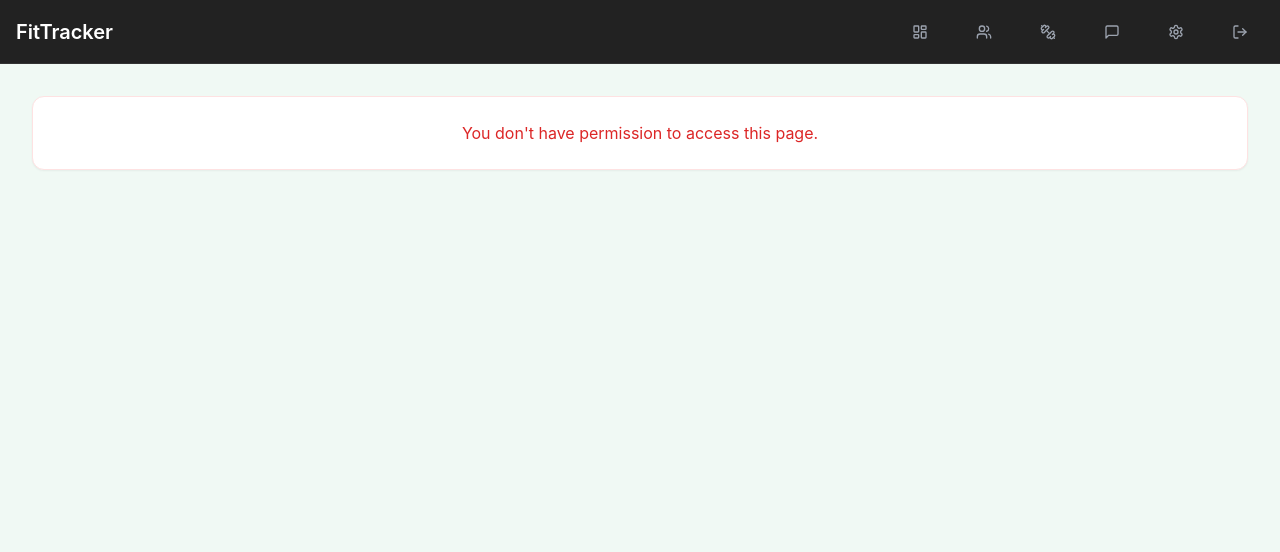
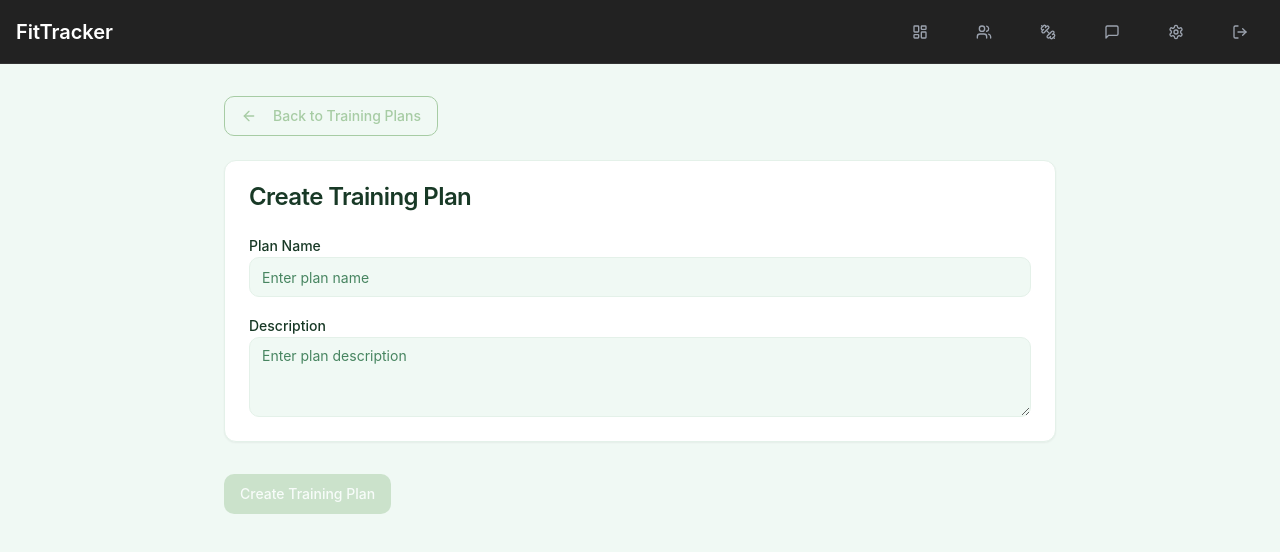
Before and after one commit to Piltoo/coachlink-journey, a React (Vite) app: page /nutrition-and-training/create-training-plan in a window 1280 px wide. Shown: the top 552 px of the page. Built offline with nearby package versions, Linux system fonts and the light colour scheme; no server answers; the database is empty.

Commit message:
Refactor: Create plan in new page
The "Create Plan" button will now open in a new page instead of a modal.

```diff
--- a/src/App.tsx
+++ b/src/App.tsx
@@ -17,6 +17,7 @@ import NutritionAndTraining from "@/pages/NutritionAndTraining";
 import Program from "@/pages/Program";
 import NewArrivals from "@/pages/NewArrivals";
 import CreateNutritionPlan from "@/pages/CreateNutritionPlan";
+import CreateTrainingPlan from "@/pages/CreateTrainingPlan";
 
 const queryClient = new QueryClient();
 
@@ -41,6 +42,7 @@ function App() {
               <Route path="/nutrition-and-training/*" element={<NutritionAndTraining />} />
               <Route path="/nutrition-and-training/create-nutrition-plan" element={<CreateNutritionPlan />} />
               <Route path="/nutrition-and-training/create-nutrition-plan/:planId" element={<CreateNutritionPlan />} />
+              <Route path="/nutrition-and-training/create-training-plan" element={<CreateTrainingPlan />} />
               <Route path="/nutrition-training/*" element={<Navigate to="/nutrition-and-training" replace />} />
               <Route path="/program/:programId" element={<Program />} />
               <Route path="*" element={<NotFound />} />
--- a/src/components/nutrition-training/TrainingPlansSection.tsx
+++ b/src/components/nutrition-training/TrainingPlansSection.tsx
@@ -1,14 +1,9 @@
 
 import { useState, useEffect } from "react";
 import { Button } from "@/components/ui/button";
-import { Dialog, DialogContent, DialogHeader, DialogTitle } from "@/components/ui/dialog";
-import { Input } from "@/components/ui/input";
-import { Label } from "@/components/ui/label";
-import { Textarea } from "@/components/ui/textarea";
-import { Plus, Search } from "lucide-react";
+import { Plus } from "lucide-react";
 import { useToast } from "@/hooks/use-toast";
 import { supabase } from "@/integrations/supabase/client";
-import { ScrollArea } from "@/components/ui/scroll-area";
 import { Card, CardHeader, CardTitle, CardDescription, CardContent } from "@/components/ui/card";
 import { TrainingPlanDetails } from "./TrainingPlanDetails";
 import { useNavigate } from "react-router-dom";
@@ -29,13 +24,7 @@ type Exercise = {
 export function TrainingPlansSection() {
   const navigate = useNavigate();
   const [trainingPlans, setTrainingPlans] = useState<any[]>([]);
-  const [showCreateDialog, setShowCreateDialog] = useState(false);
-  const [planName, setPlanName] = useState("");
-  const [planDescription, setPlanDescription] = useState("");
   const [selectedPlan, setSelectedPlan] = useState<any>(null);
-  const [exercises, setExercises] = useState<Exercise[]>([]);
-  const [searchTerm, setSearchTerm] = useState("");
-  const [selectedExercises, setSelectedExercises] = useState<Exercise[]>([]);
   const { toast } = useToast();
 
   useEffect(() => {
@@ -65,77 +54,11 @@ export function TrainingPlansSection() {
     }
   };
 
-  const handleCreatePlan = async () => {
-    try {
-      const { data: { user } } = await supabase.auth.getUser();
-      if (!user) throw new Error('No user found');
-
-      const { error } = await supabase
-        .from('training_plan_templates')
-        .insert([
-          {
-            coach_id: user.id,
-            name: planName,
-            description: planDescription,
-            exercises: selectedExercises.map(e => e.id),
-          }
-        ]);
-
-      if (error) throw error;
-
-      toast({
-        title: "Success",
-        description: "Training plan created successfully",
-      });
-
-      setPlanName("");
-      setPlanDescription("");
-      setSelectedExercises([]);
-      setShowCreateDialog(false);
-      fetchTrainingPlans();
-    } catch (error) {
-      console.error('Error creating training plan:', error);
-      toast({
-        title: "Error",
-        description: "Failed to create training plan",
-        variant: "destructive",
-      });
-    }
-  };
-
-  const searchExercises = async () => {
-    try {
-      const { data, error } = await supabase
-        .from('exercises')
-        .select('*')
-        .ilike('name', `%${searchTerm}%`)
-        .limit(5);
-
-      if (error) throw error;
-      setExercises(data || []);
-    } catch (error) {
-      console.error('Error searching exercises:', error);
-      toast({
-        title: "Error",
-        description: "Failed to search exercises",
-        variant: "destructive",
-      });
-    }
-  };
-
-  const toggleExerciseSelection = (exercise: Exercise) => {
-    if (selectedExercises.find(e => e.id === exercise.id)) {
-      setSelectedExercises(selectedExercises.filter(e => e.id !== exercise.id));
-    } else {
-      setSelectedExercises([...selectedExercises, exercise]);
-    }
-  };
-
   return (
     <div className="space-y-6">
       <div className="flex justify-between items-center">
         <h2 className="text-2xl font-bold">Training Plans</h2>
-        <Button onClick={() => navigate("/nutrition-and-training/create-plan")}>
+        <Button onClick={() => navigate("/nutrition-and-training/create-training-plan")}>
           <Plus className="w-4 h-4 mr-2" />
           Create Plan
         </Button>
--- /dev/null
+++ b/src/pages/CreateTrainingPlan.tsx
@@ -0,0 +1,107 @@
+
+import { useState } from 'react';
+import { useNavigate } from 'react-router-dom';
+import { Button } from '@/components/ui/button';
+import { ArrowLeft, Plus } from 'lucide-react';
+import { Input } from '@/components/ui/input';
+import { Label } from '@/components/ui/label';
+import { Textarea } from '@/components/ui/textarea';
+import { useToast } from '@/hooks/use-toast';
+import { supabase } from '@/integrations/supabase/client';
+import { Card, CardContent, CardHeader, CardTitle } from '@/components/ui/card';
+
+export default function CreateTrainingPlan() {
+  const navigate = useNavigate();
+  const { toast } = useToast();
+  const [name, setName] = useState('');
+  const [description, setDescription] = useState('');
+  const [selectedExercises, setSelectedExercises] = useState<string[]>([]);
+
+  const handleSubmit = async (e: React.FormEvent) => {
+    e.preventDefault();
+
+    try {
+      const { data: { user } } = await supabase.auth.getUser();
+      if (!user) throw new Error('No user found');
+
+      const { error } = await supabase
+        .from('training_plan_templates')
+        .insert([
+          {
+            coach_id: user.id,
+            name,
+            description,
+            exercises: selectedExercises,
+          }
+        ]);
+
+      if (error) throw error;
+
+      toast({
+        title: "Success",
+        description: "Training plan created successfully",
+      });
+
+      navigate('/nutrition-and-training');
+    } catch (error) {
+      console.error('Error creating training plan:', error);
+      toast({
+        title: "Error",
+        description: "Failed to create training plan",
+        variant: "destructive",
+      });
+    }
+  };
+
+  return (
+    <div className="min-h-screen bg-background">
+      <div className="max-w-4xl mx-auto px-4 sm:px-6 lg:px-8 py-8">
+        <Button
+          variant="outline"
+          className="mb-6"
+          onClick={() => navigate('/nutrition-and-training')}
+        >
+          <ArrowLeft className="h-4 w-4 mr-2" />
+          Back to Training Plans
+        </Button>
+
+        <form onSubmit={handleSubmit} className="space-y-8">
+          <Card>
+            <CardHeader>
+              <CardTitle>Create Training Plan</CardTitle>
+            </CardHeader>
+            <CardContent>
+              <div className="space-y-4">
+                <div>
+                  <Label htmlFor="name">Plan Name</Label>
+                  <Input
+                    id="name"
+                    value={name}
+                    onChange={(e) => setName(e.target.value)}
+                    placeholder="Enter plan name"
+                    required
+                  />
+                </div>
+                <div>
+                  <Label htmlFor="description">Description</Label>
+                  <Textarea
+                    id="description"
+                    value={description}
+                    onChange={(e) => setDescription(e.target.value)}
+                    placeholder="Enter plan description"
+                  />
+                </div>
+              </div>
+            </CardContent>
+          </Card>
+
+          {/* Exercise selection section will be added here */}
+
+          <Button type="submit" disabled={!name.trim()}>
+            Create Training Plan
+          </Button>
+        </form>
+      </div>
+    </div>
+  );
+}
```
